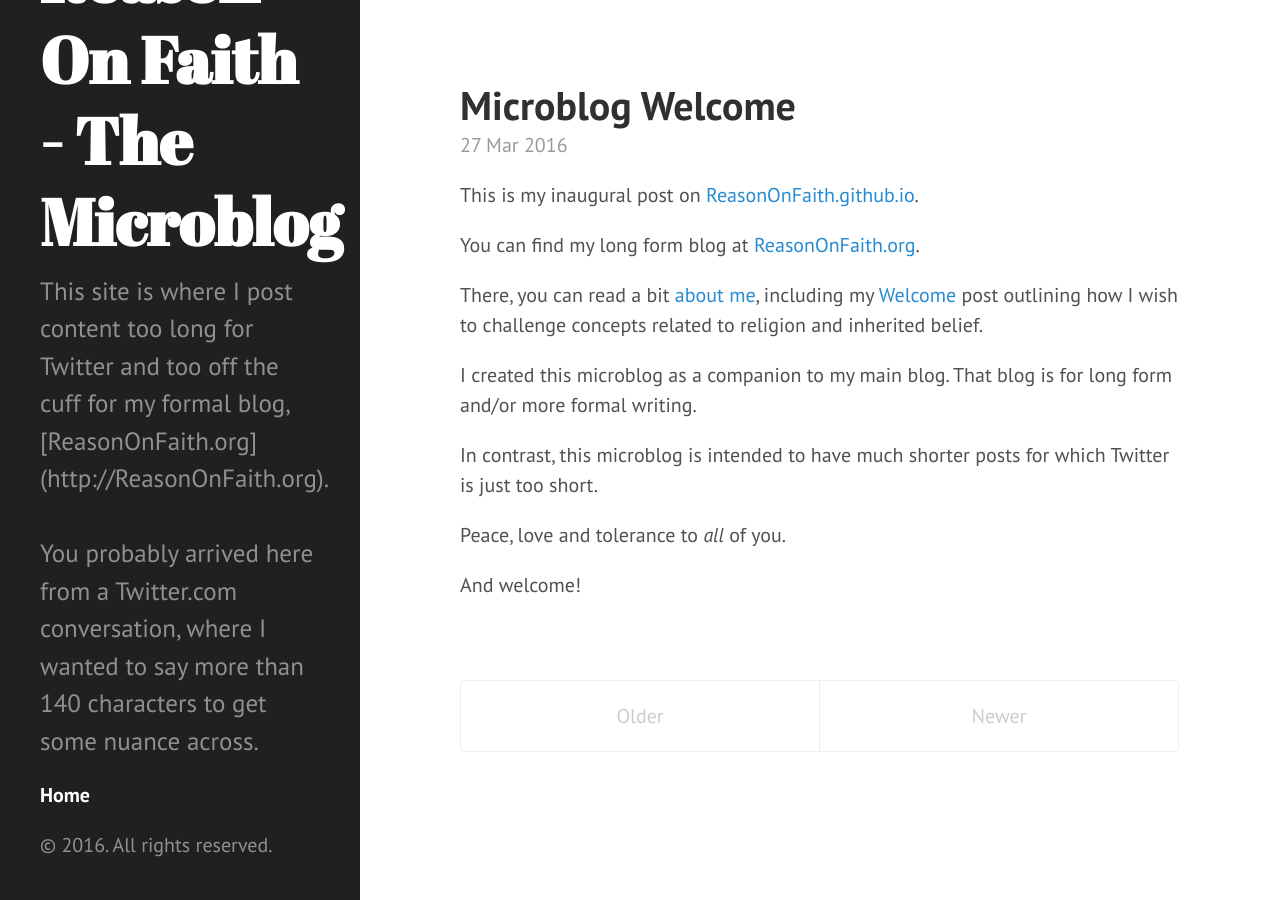
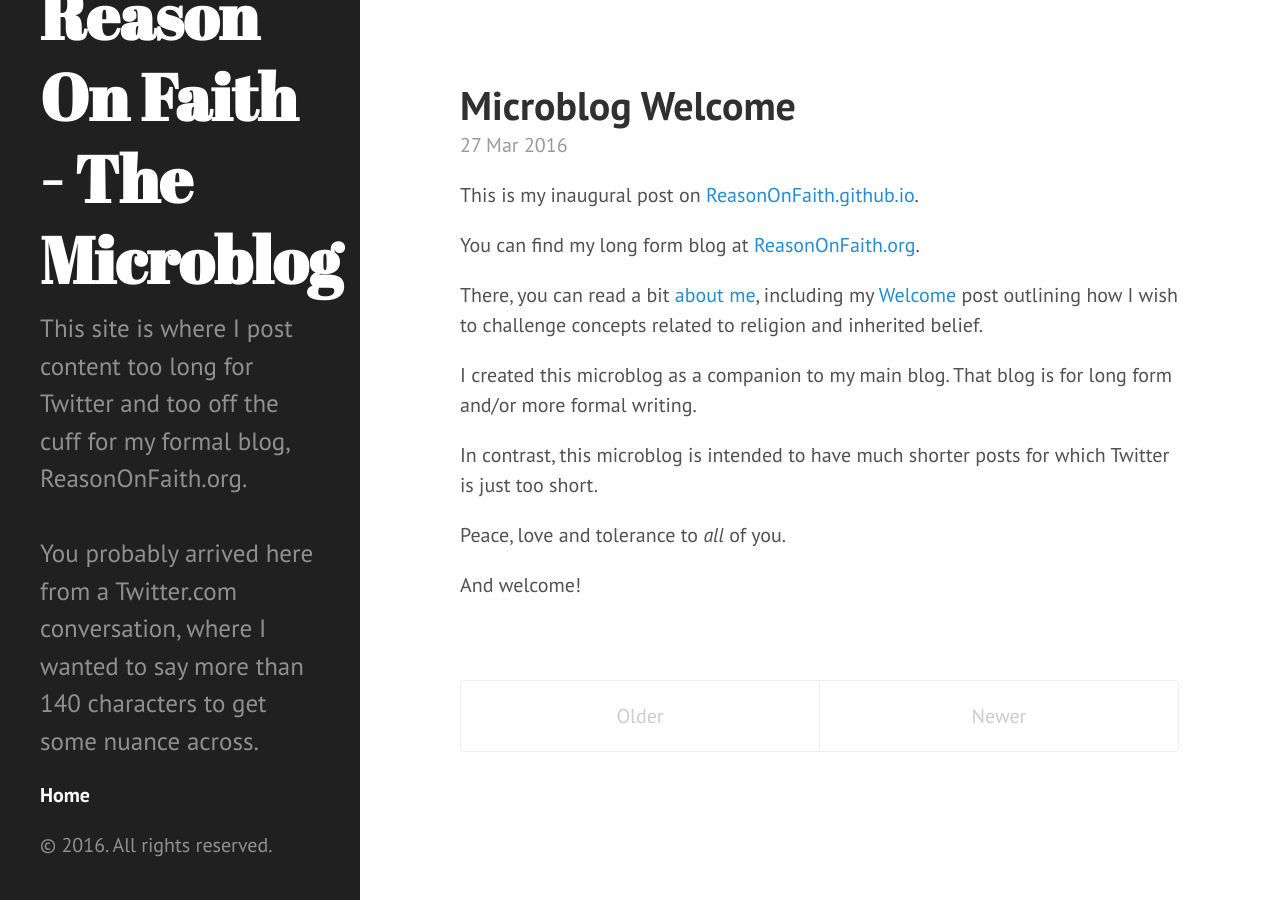
Before and after one commit to ReasonOnFaith/ReasonOnFaith.github.io, a Jekyll site: the page built from index.html, in a window 1280 px wide. Built offline with Jekyll 4.4.1, drawn with Linux system fonts in a browser that asks for light colours; the list of posts is cut into pages by our own code; part of the change alters nothing that is shown.

Commit message:
Removed attempted markdown link
...which isn't allowed here.

```diff
--- a/_config.yml
+++ b/_config.yml
@@ -4,5 +4,5 @@ markdown: kramdown
 url: http://ReasonOnFaith.github.io
 title: Reason On Faith - The Microblog
 tagline: commenting on faith and religion through the eyes of reason
-description: This site is where I post content too long for Twitter and too off the cuff for my formal blog, [ReasonOnFaith.org](http://ReasonOnFaith.org).<br /><br />You probably arrived here from a Twitter.com conversation, where I wanted to say more than 140 characters to get some nuance across.
+description: This site is where I post content too long for Twitter and too off the cuff for my formal blog, ReasonOnFaith.org.<br /><br />You probably arrived here from a Twitter.com conversation, where I wanted to say more than 140 characters to get some nuance across.
 paginate: 5
```
